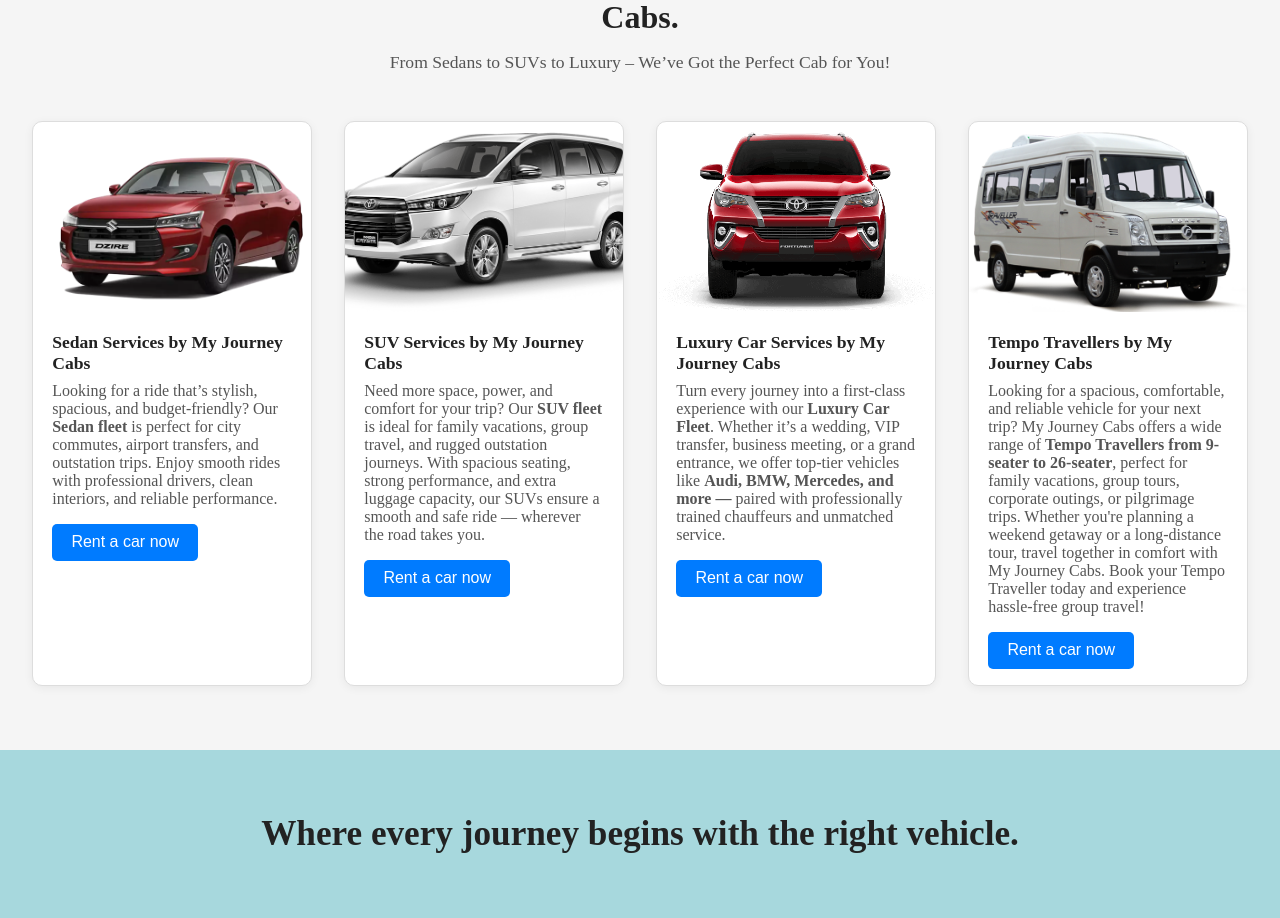
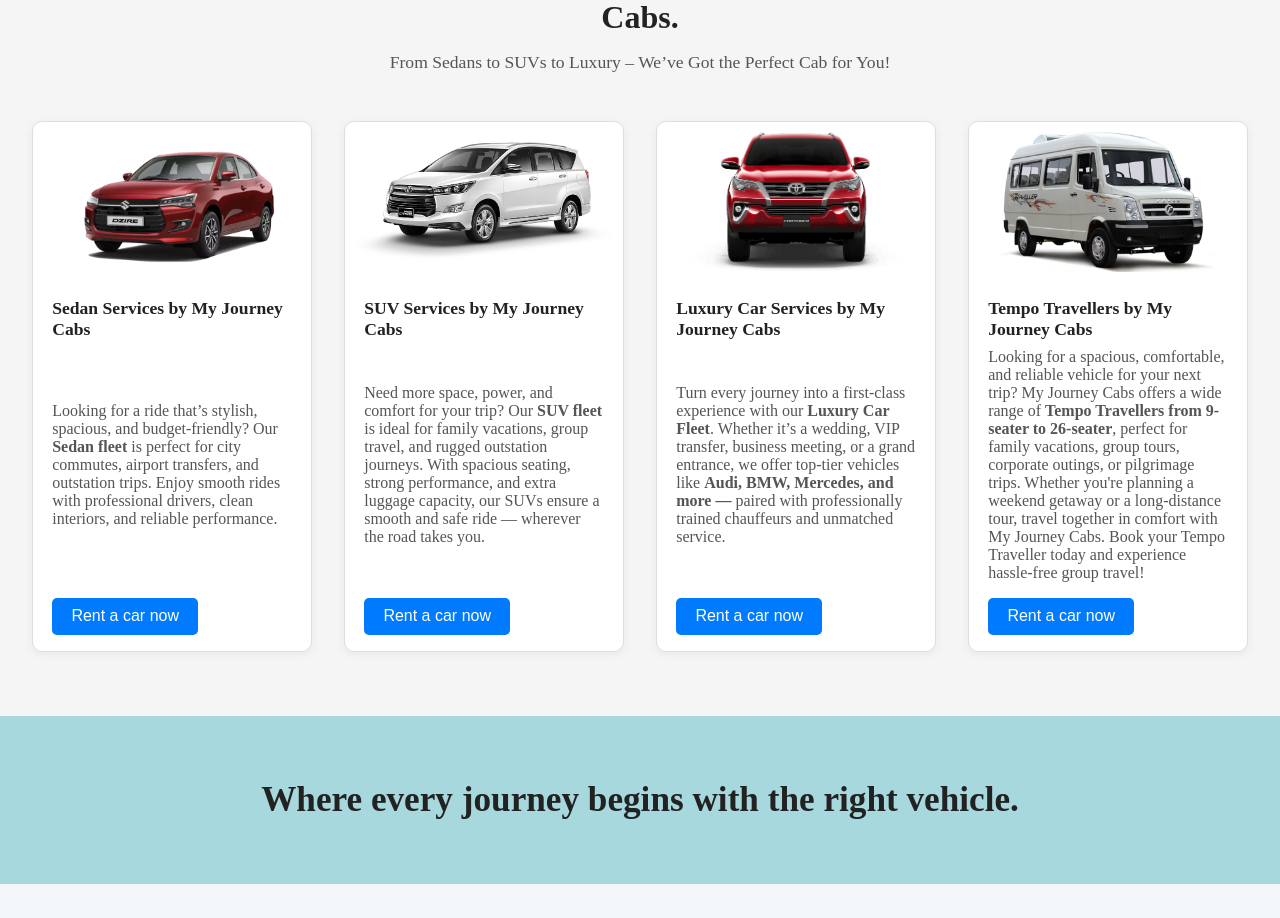
Before and after one commit to sudeepp28/my-journey-cab, an Angular app: page /home in a window 1280 px wide. Shown: the part 2000-2918 px from the top of the page. Built offline with nearby package versions, Linux system fonts and the light colour scheme.

Commit message:
Update hfourth.component.css

```diff
--- a/src/app/home/hfourth/hfourth.component.css
+++ b/src/app/home/hfourth/hfourth.component.css
@@ -1,4 +1,3 @@
-
 .fourth {
   padding: 4rem 2rem;
   background-color: #f5f5f5;
@@ -22,39 +21,41 @@
 }
 
 /* Card Grid Section */
+/* Ensure all cards have equal height */
 .card-section {
   display: grid;
-  grid-template-columns: repeat(auto-fit, minmax(260px, 1fr));
+  grid-template-columns: repeat(auto-fit, minmax(280px, 1fr));
   gap: 2rem;
-  margin-top: 2rem;
+  align-items: stretch;
 }
 
-/* Individual Card */
+/* Make service cards use flex layout */
 .service-card {
+  display: flex;
+  flex-direction: column;
+  justify-content: flex-start;
   background: #fff;
   border: 1px solid #ddd;
   border-radius: 10px;
   overflow: hidden;
-  box-shadow: 0 2px 10px rgba(0,0,0,0.06);
+  box-shadow: 0 2px 10px rgba(0, 0, 0, 0.06);
   transition: transform 0.3s ease, box-shadow 0.3s ease;
 }
 
-.service-card:hover {
-  transform: translateY(-5px);
-  box-shadow: 0 4px 20px rgba(0,0,0,0.1);
+/* Make image height consistent */
+.service-card img {
+  width: 100%;
+  height: 160px;           /* Fixed height for uniformity */
+  object-fit: contain;     /* Prevent distortion */
+  padding: 10px;
 }
 
-.service-card img {
-  width: 100%;
-  height: 180px;
-  object-fit: cover;
-  /* margin: 20px;
-  margin-right: 20px; */
-  margin-top: 10px;
-}
-
-/* Card Text Content */
+/* Stretch card content */
 .card-content {
+  flex-grow: 1;
+  display: flex;
+  flex-direction: column;
+  justify-content: space-between;
   padding: 1rem 1.2rem;
   text-align: left;
 }
@@ -85,6 +86,7 @@
   font-size: 1rem;
   border-radius: 5px;
   cursor: pointer;
+  align-self: flex-start;
   transition: background-color 0.3s ease;
 }
 
```
